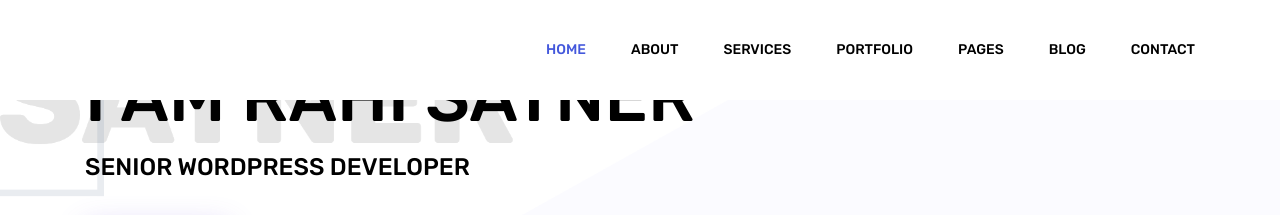
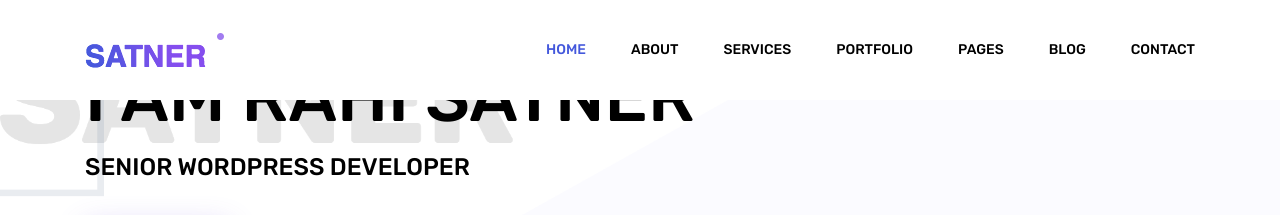
Before and after one commit to unicatin/unicatin.github.io, a Jekyll site: the page built from index.html, in a window 1280 px wide. Shown: the top 215 px of the page. Built offline with Jekyll 4.4.1, drawn with Linux system fonts in a browser that asks for light colours; nearby versions of some CDN libraries; library files that are not in the unit come from our copies; comment, search, counter and statistics services are not loaded.

Commit message:
Update header.html

```diff
--- a/_includes/header.html
+++ b/_includes/header.html
@@ -3,7 +3,7 @@
 			<nav class="navbar navbar-expand-lg navbar-light">
 				<div class="container">
 					<!-- Brand and toggle get grouped for better mobile display -->
-					<a class="navbar-brand logo_h" href="index.html"><img src="img/logo.png" alt=""></a>
+					<a class="navbar-brand logo_h" href="index.html"><img src="{{ site.url }}/assets/img/logo.png" alt=""></a>
 					<button class="navbar-toggler" type="button" data-toggle="collapse" data-target="#navbarSupportedContent"
 					 aria-controls="navbarSupportedContent" aria-expanded="false" aria-label="Toggle navigation">
 						<span class="icon-bar"></span>
```
